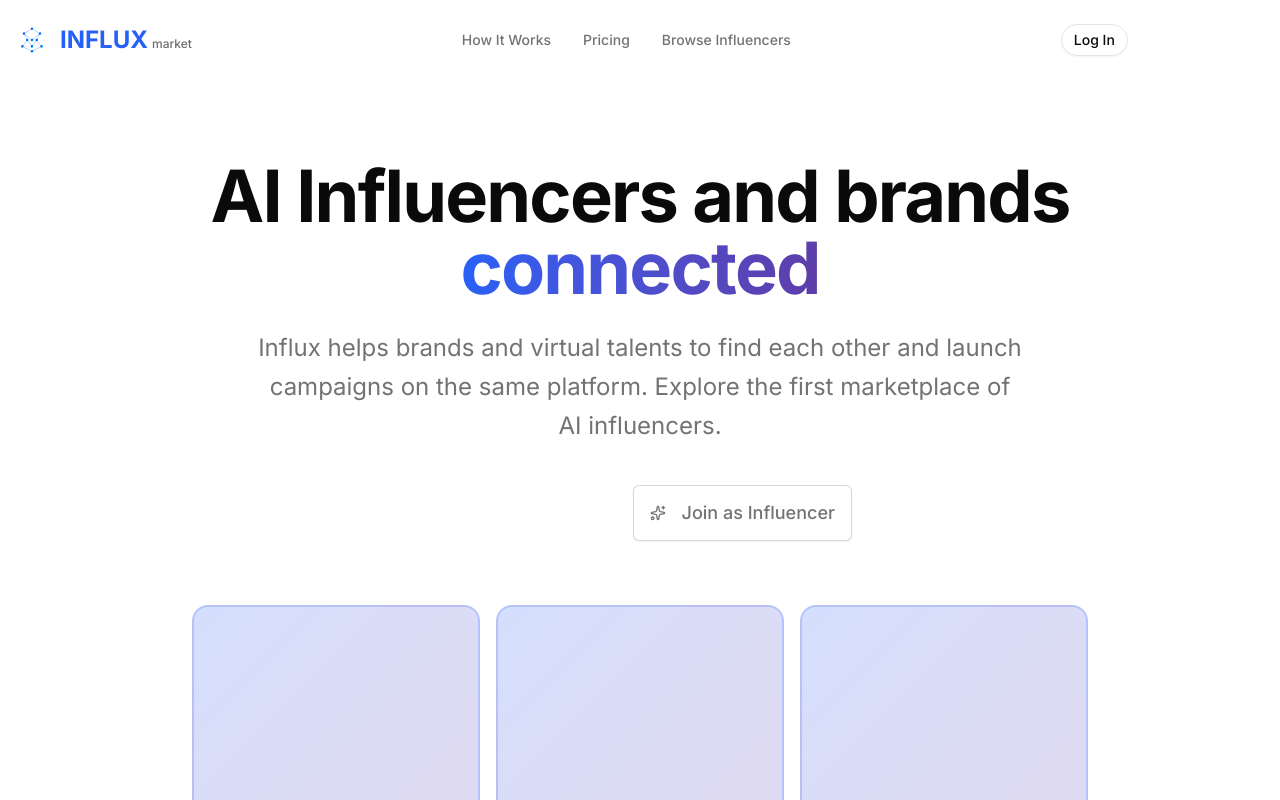
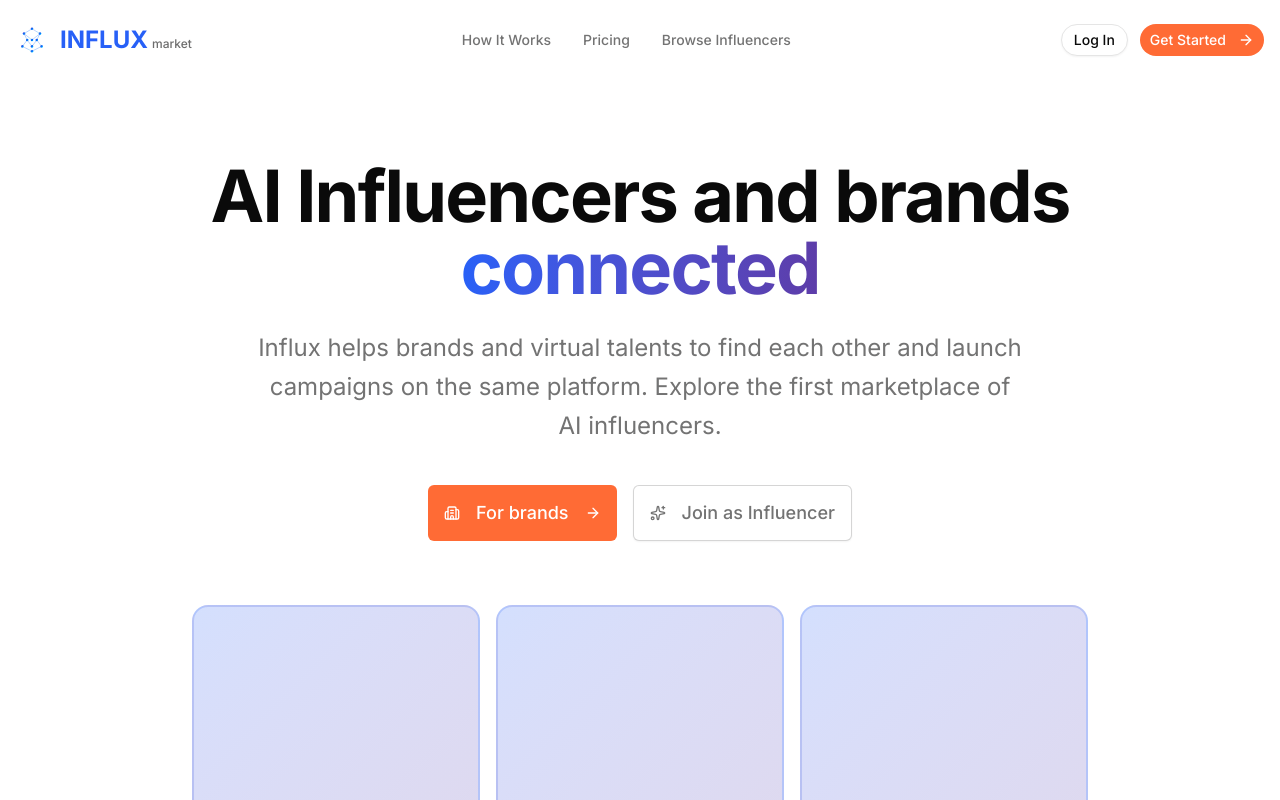
Before and after one commit to snezhinskayaaaa/influx-mvp, a Next.js app: page / in a window 1280 px wide. Shown: the top 800 px of the page. Built offline with nearby package versions, Linux system fonts and the light colour scheme.

Commit message:
fix: make orange warning buttons visible with direct color
- Replace bg-warning with direct #FF6B35 color
- Add explicit text-white for contrast
- Fix navigation and hero CTA buttons visibility
- Fix Popular badge in pricing section

Co-Authored-By: Claude Sonnet 4.5 <noreply@anthropic.com>

```diff
--- a/app/page.tsx
+++ b/app/page.tsx
@@ -36,7 +36,7 @@ export default function Home() {
               Influx helps brands and virtual talents to find each other and launch campaigns on the same platform. Explore the first marketplace of AI influencers.
             </p>
             <div className="mt-10 flex flex-col sm:flex-row items-center justify-center gap-4">
-              <Button size="lg" asChild className="bg-warning hover:bg-warning/90 h-14 px-8 text-lg">
+              <Button size="lg" asChild className="bg-[#FF6B35] hover:bg-[#FF6B35]/90 text-white h-14 px-8 text-lg">
                 <Link href="/signup?type=brand">
                   <Building2 className="mr-2 h-5 w-5" />
                   For brands
@@ -272,7 +272,7 @@ export default function Home() {
             <Card className="p-8 border-2 border-primary relative">
               <Badge className="mb-4 bg-primary">For Brands</Badge>
               <div className="absolute -top-4 right-6">
-                <Badge className="bg-warning text-warning-foreground">Popular</Badge>
+                <Badge className="bg-[#FF6B35] text-white">Popular</Badge>
               </div>
               <h3 className="text-2xl font-bold mb-2">STARTER</h3>
               <p className="text-5xl font-bold mb-6">$299<span className="text-lg text-muted-foreground">/mo</span></p>
--- a/components/navigation.tsx
+++ b/components/navigation.tsx
@@ -68,7 +68,7 @@ export function Navigation() {
             <Button variant="outline" size="sm" asChild className="rounded-full">
               <Link href="/signin">Log In</Link>
             </Button>
-            <Button asChild size="sm" className="bg-warning hover:bg-warning/90 rounded-full">
+            <Button asChild size="sm" className="bg-[#FF6B35] hover:bg-[#FF6B35]/90 text-white rounded-full">
               <Link href="/signup">
                 Get Started
                 <ArrowRight className="ml-1.5 h-3.5 w-3.5" />
```
